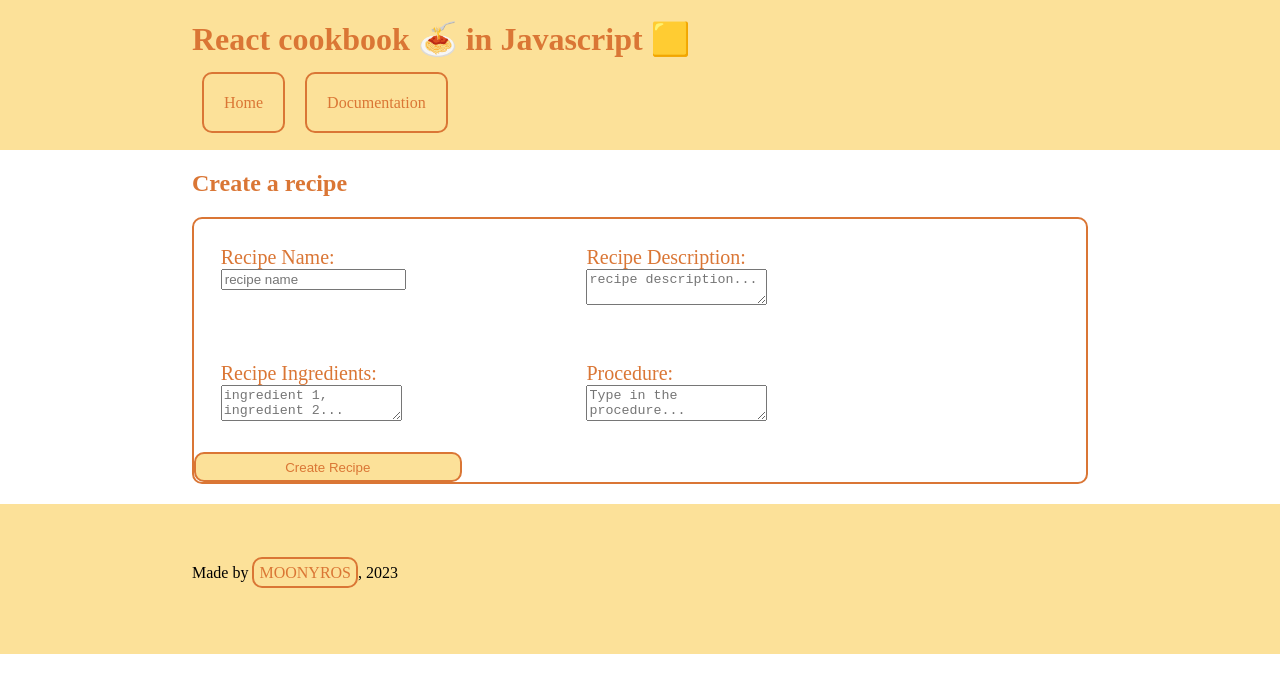
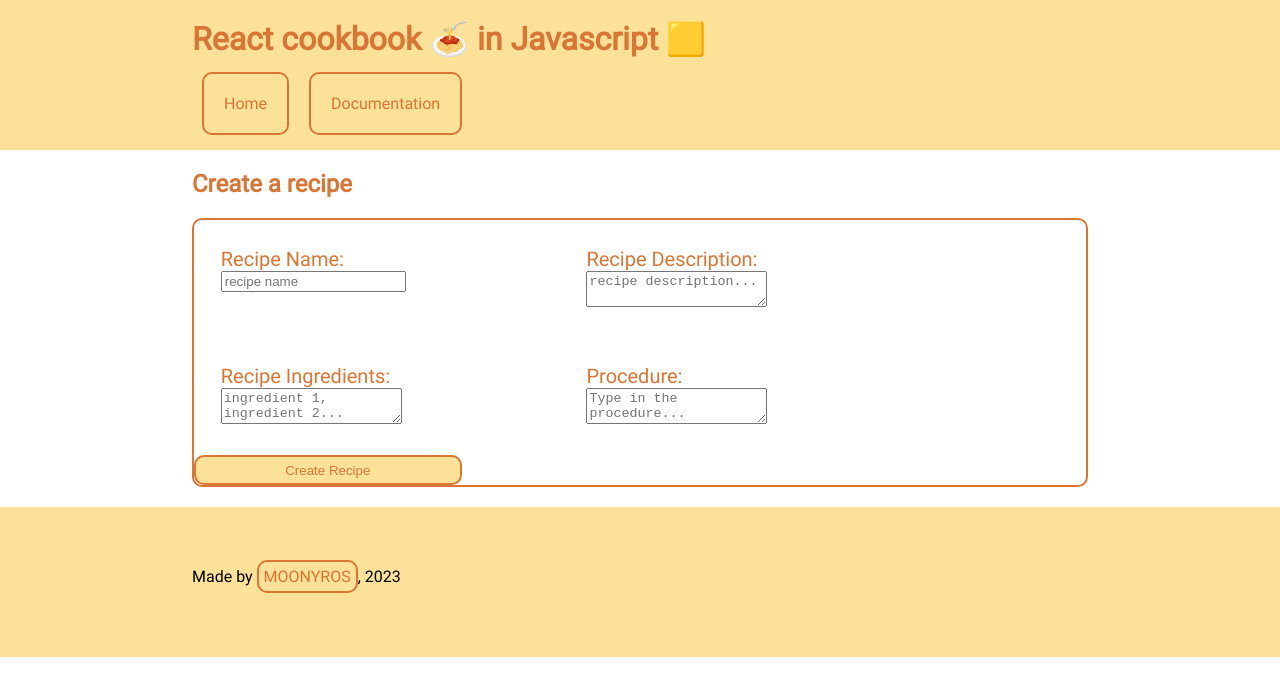
Before and after one commit to MOONYROS/js-react-cookbook, a React (Vite) app: page / in a window 1280 px wide. Shown: the top 696 px of the page. Built offline with nearby package versions, Linux system fonts and the light colour scheme.

Commit message:
Added basic font

```diff
--- a/src/style.css
+++ b/src/style.css
@@ -8,6 +8,16 @@ COLORS FOR SAVING
 
 
 */
+
+/* EXTRA FONTS (probably need to clean up) */
+@font-face {
+    font-family: 'roboto';
+    src: url(./fonts/Roboto-Regular.ttf);
+}
+
+body {
+    font-family: roboto;
+}
 
 .container {
     width: 70%;
```
Also changed, not shown: src/fonts/Roboto-Regular.ttf (added).
